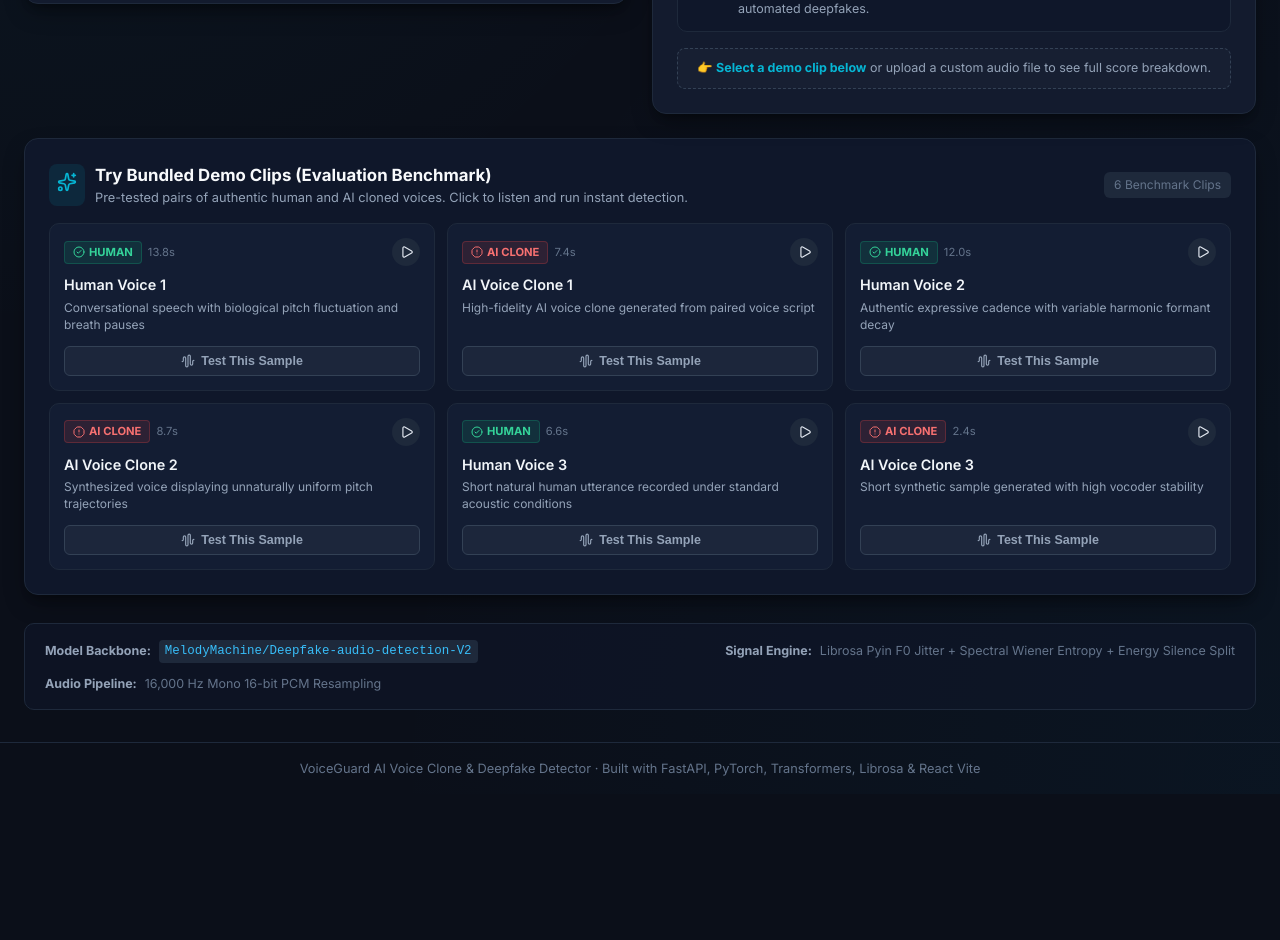
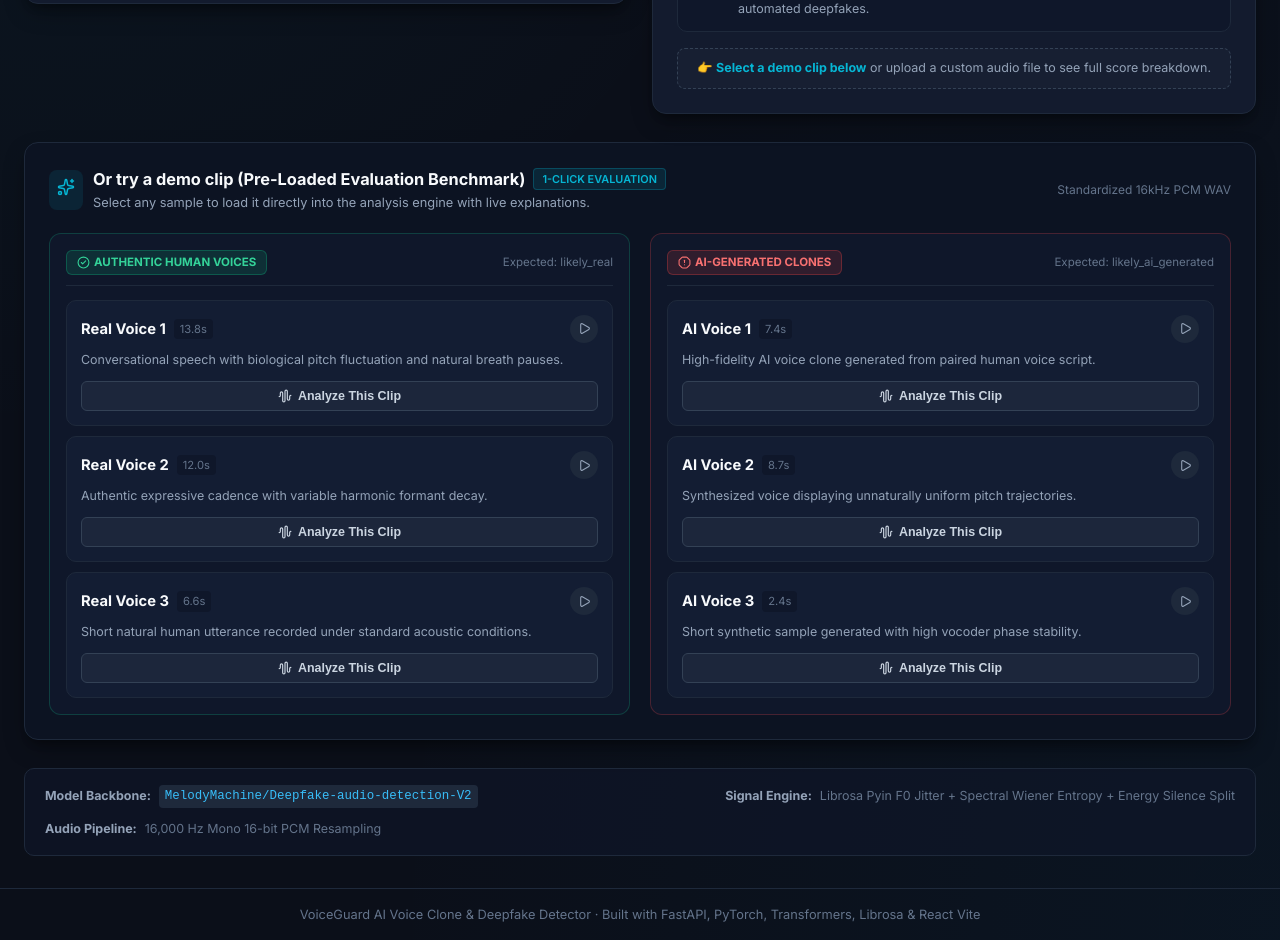
Before and after one commit to uk0976/VoiceGuard---AI-Voice-Clone-Deepfake-Detector, a React (Vite) app in the folder frontend/: page / in a window 1280 px wide. Shown: the part 740-1680 px from the top of the page. Before the commit the page ends 1534 px from the top, so only its background shows below. Built offline with nearby package versions, Linux system fonts and the light colour scheme.

Commit message:
feat(frontend): build DemoClipPicker with dual grouped sections and 1-click analysis flow

```diff
--- a/frontend/src/App.jsx
+++ b/frontend/src/App.jsx
@@ -11,13 +11,17 @@ export default function App() {
   const [isLoading, setIsLoading] = useState(false);
   const [errorMessage, setErrorMessage] = useState(null);
   const [selectedClipId, setSelectedClipId] = useState(null);
+  const [activeFile, setActiveFile] = useState(null);
   const [activeTab, setActiveTab] = useState('upload'); // 'upload' | 'stream'
 
   const handleAnalyzeFile = async (file, clipMeta = null) => {
+    setActiveFile(file);
     setIsLoading(true);
     setErrorMessage(null);
     if (clipMeta) {
       setSelectedClipId(clipMeta.id);
+    } else {
+      setSelectedClipId(null);
     }
 
     try {
@@ -35,6 +39,7 @@ export default function App() {
     setAnalysisResult(null);
     setErrorMessage(null);
     setSelectedClipId(null);
+    setActiveFile(null);
   };
 
   return (
@@ -238,7 +243,12 @@ export default function App() {
               >
                 {/* Left: Upload & Audio Inspector */}
                 <div>
-                  <FileUpload onAnalyze={handleAnalyzeFile} isLoading={isLoading} />
+                  <FileUpload
+                    onAnalyze={handleAnalyzeFile}
+                    isLoading={isLoading}
+                    externalFile={activeFile}
+                    onClear={handleReset}
+                  />
                 </div>
 
                 {/* Right: Results & Acoustic Metrics */}
--- a/frontend/src/components/DemoClipPicker.jsx
+++ b/frontend/src/components/DemoClipPicker.jsx
@@ -1,72 +1,69 @@
 import React, { useState } from 'react';
-import { Play, Pause, CheckCircle2, AlertOctagon, Sparkles, AudioWaveform } from 'lucide-react';
+import { Play, Pause, CheckCircle2, AlertOctagon, Sparkles, AudioWaveform, Loader2 } from 'lucide-react';
 
 export default function DemoClipPicker({ onSelectClip, isLoading, selectedClipId }) {
   const [playingId, setPlayingId] = useState(null);
   const [audioElements, setAudioElements] = useState({});
+  const [loadingClipId, setLoadingClipId] = useState(null);
 
-  const demoClips = [
+  const realClips = [
     {
       id: 'real_1',
       filename: 'real_1.wav',
       type: 'real',
-      title: 'Human Voice 1',
-      speaker: 'Natural Speaker',
+      label: 'Real Voice 1',
       duration: '13.8s',
-      url: 'http://localhost:8000/demo_clips/real_1.wav',
-      description: 'Conversational speech with biological pitch fluctuation and breath pauses'
-    },
-    {
-      id: 'fake_1',
-      filename: 'fake_1.wav',
-      type: 'fake',
-      title: 'AI Voice Clone 1',
-      speaker: 'Neural TTS Clone',
-      duration: '7.4s',
-      url: 'http://localhost:8000/demo_clips/fake_1.wav',
-      description: 'High-fidelity AI voice clone generated from paired voice script'
+      description: 'Conversational speech with biological pitch fluctuation and natural breath pauses.'
     },
     {
       id: 'real_2',
       filename: 'real_2.wav',
       type: 'real',
-      title: 'Human Voice 2',
-      speaker: 'Natural Speaker',
+      label: 'Real Voice 2',
       duration: '12.0s',
-      url: 'http://localhost:8000/demo_clips/real_2.wav',
-      description: 'Authentic expressive cadence with variable harmonic formant decay'
+      description: 'Authentic expressive cadence with variable harmonic formant decay.'
+    },
+    {
+      id: 'real_3',
+      filename: 'real_3.wav',
+      type: 'real',
+      label: 'Real Voice 3',
+      duration: '6.6s',
+      description: 'Short natural human utterance recorded under standard acoustic conditions.'
+    }
+  ];
+
+  const aiClips = [
+    {
+      id: 'fake_1',
+      filename: 'fake_1.wav',
+      type: 'fake',
+      label: 'AI Voice 1',
+      duration: '7.4s',
+      description: 'High-fidelity AI voice clone generated from paired human voice script.'
     },
     {
       id: 'fake_2',
       filename: 'fake_2.wav',
       type: 'fake',
-      title: 'AI Voice Clone 2',
-      speaker: 'Neural TTS Clone',
+      label: 'AI Voice 2',
       duration: '8.7s',
-      url: 'http://localhost:8000/demo_clips/fake_2.wav',
-      description: 'Synthesized voice displaying unnaturally uniform pitch trajectories'
-    },
-    {
-      id: 'real_3',
-      filename: 'real_3.wav',
-      type: 'real',
-      title: 'Human Voice 3',
-      speaker: 'Natural Speaker',
-      duration: '6.6s',
-      url: 'http://localhost:8000/demo_clips/real_3.wav',
-      description: 'Short natural human utterance recorded under standard acoustic conditions'
+      description: 'Synthesized voice displaying unnaturally uniform pitch trajectories.'
     },
     {
       id: 'fake_3',
       filename: 'fake_3.wav',
       type: 'fake',
-      title: 'AI Voice Clone 3',
-      speaker: 'Neural TTS Clone',
+      label: 'AI Voice 3',
       duration: '2.4s',
-      url: 'http://localhost:8000/demo_clips/fake_3.wav',
-      description: 'Short synthetic sample generated with high vocoder stability'
-    },
+      description: 'Short synthetic sample generated with high vocoder phase stability.'
+    }
   ];
+
+  const getAudioUrl = (filename) => {
+    // Relative URL works through Vite dev proxy (/demo_clips -> http://localhost:8000/demo_clips)
+    return `/demo_clips/${filename}`;
+  };
 
   const togglePlay = (clip, e) => {
     e.stopPropagation();
@@ -79,7 +76,7 @@ export default function DemoClipPicker({ onSelectClip, isLoading, selectedClipId
 
     let audio = audioElements[clip.id];
     if (!audio) {
-      audio = new Audio(clip.url);
+      audio = new Audio(getAudioUrl(clip.filename));
       audio.onended = () => setPlayingId(null);
       setAudioElements((prev) => ({ ...prev, [clip.id]: audio }));
     }
@@ -88,87 +85,90 @@ export default function DemoClipPicker({ onSelectClip, isLoading, selectedClipId
       audio.pause();
       setPlayingId(null);
     } else {
-      audio.play().catch(console.error);
+      audio.play().catch((err) => {
+        console.warn('Audio playback error (trying fallback):', err);
+        const fallbackAudio = new Audio(`http://localhost:8000/demo_clips/${clip.filename}`);
+        fallbackAudio.onended = () => setPlayingId(null);
+        fallbackAudio.play().catch(console.error);
+        setAudioElements((prev) => ({ ...prev, [clip.id]: fallbackAudio }));
+      });
       setPlayingId(clip.id);
     }
   };
 
   const handleTest = async (clip) => {
+    if (isLoading) return;
+    setLoadingClipId(clip.id);
+
     try {
-      // Fetch the audio file as a Blob and pass to analysis
-      const res = await fetch(clip.url);
+      // 1. Fetch audio blob from server
+      let res;
+      try {
+        res = await fetch(getAudioUrl(clip.filename));
+        if (!res.ok) throw new Error(`HTTP ${res.status}`);
+      } catch {
+        res = await fetch(`http://localhost:8000/demo_clips/${clip.filename}`);
+      }
+
       const blob = await res.blob();
       const file = new File([blob], clip.filename, { type: 'audio/wav' });
-      onSelectClip(file, clip);
+
+      // 2. Dispatch through exact same /analyze flow as manual upload
+      await onSelectClip(file, clip);
     } catch (err) {
-      console.error('Failed to load demo clip:', err);
+      console.error('Failed to load demo clip for analysis:', err);
+    } finally {
+      setLoadingClipId(null);
     }
   };
 
-  return (
-    <div className="vg-card" style={{ width: '100%', marginTop: '24px', backgroundColor: '#0f172a' }}>
-      <div style={{ display: 'flex', alignItems: 'center', justifyContent: 'space-between', marginBottom: '16px' }}>
-        <div style={{ display: 'flex', alignItems: 'center', gap: '10px' }}>
-          <div style={{ padding: '8px', borderRadius: '8px', background: 'rgba(6, 182, 212, 0.1)', color: '#06b6d4' }}>
-            <Sparkles size={20} />
-          </div>
-          <div>
-            <h3 style={{ fontSize: '1.05rem', fontWeight: '700', color: '#f8fafc' }}>
-              Try Bundled Demo Clips (Evaluation Benchmark)
-            </h3>
-            <p style={{ fontSize: '0.8rem', color: '#94a3b8' }}>
-              Pre-tested pairs of authentic human and AI cloned voices. Click to listen and run instant detection.
-            </p>
-          </div>
-        </div>
-        <span style={{ fontSize: '0.75rem', color: '#64748b', background: '#1e293b', padding: '4px 10px', borderRadius: '6px' }}>
-          6 Benchmark Clips
-        </span>
-      </div>
-
-      <div style={{ display: 'grid', gridTemplateColumns: 'repeat(auto-fit, minmax(300px, 1fr))', gap: '12px' }}>
-        {demoClips.map((clip) => {
+  const renderClipCard = (clip) => {
     const isReal = clip.type === 'real';
     const isSelected = selectedClipId === clip.id;
+    const isAnalyzingThis = isLoading && loadingClipId === clip.id;
     const isAudioPlaying = playingId === clip.id;
 
     return (
       <div
         key={clip.id}
+        onClick={() => handleTest(clip)}
         style={{
-                backgroundColor: isSelected ? 'rgba(6, 182, 212, 0.08)' : '#131d33',
+          backgroundColor: isSelected
+            ? (isReal ? 'rgba(16, 185, 129, 0.08)' : 'rgba(239, 68, 68, 0.08)')
+            : '#131d33',
           border: isSelected
-                  ? '1px solid #06b6d4'
+            ? (isReal ? '1px solid #10b981' : '1px solid #ef4444')
             : '1px solid #1e293b',
           borderRadius: '10px',
           padding: '14px',
           display: 'flex',
           flexDirection: 'column',
           justifyContent: 'space-between',
+          cursor: isLoading ? 'not-allowed' : 'pointer',
           transition: 'all 0.2s ease',
+          boxShadow: isSelected
+            ? (isReal ? '0 0 16px rgba(16, 185, 129, 0.2)' : '0 0 16px rgba(239, 68, 68, 0.2)')
+            : 'none',
           position: 'relative'
         }}
       >
         <div>
+          {/* Header Row: Title + Duration + Play/Pause Button */}
           <div style={{ display: 'flex', alignItems: 'center', justifyContent: 'space-between', marginBottom: '8px' }}>
-                  <div style={{ display: 'flex', alignItems: 'center', gap: '6px' }}>
-                    {isReal ? (
-                      <span style={{ display: 'inline-flex', alignItems: 'center', gap: '4px', fontSize: '0.7rem', fontWeight: '700', color: '#34d399', background: 'rgba(16, 185, 129, 0.12)', padding: '2px 8px', borderRadius: '4px', border: '1px solid rgba(16, 185, 129, 0.25)' }}>
-                        <CheckCircle2 size={12} /> HUMAN
+            <div style={{ display: 'flex', alignItems: 'center', gap: '8px' }}>
+              <span style={{ fontWeight: '700', fontSize: '0.92rem', color: '#f8fafc' }}>
+                {clip.label}
               </span>
-                    ) : (
-                      <span style={{ display: 'inline-flex', alignItems: 'center', gap: '4px', fontSize: '0.7rem', fontWeight: '700', color: '#f87171', background: 'rgba(239, 68, 68, 0.12)', padding: '2px 8px', borderRadius: '4px', border: '1px solid rgba(239, 68, 68, 0.25)' }}>
-                        <AlertOctagon size={12} /> AI CLONE
+              <span style={{ fontSize: '0.7rem', color: '#64748b', background: '#0f172a', padding: '2px 6px', borderRadius: '4px' }}>
+                {clip.duration}
               </span>
-                    )}
-                    <span style={{ fontSize: '0.7rem', color: '#64748b' }}>{clip.duration}</span>
             </div>
 
             <button
               onClick={(e) => togglePlay(clip, e)}
               style={{
-                      background: isAudioPlaying ? '#06b6d4' : '#1e293b',
-                      color: isAudioPlaying ? '#0b0f19' : '#e2e8f0',
+                background: isAudioPlaying ? (isReal ? '#10b981' : '#ef4444') : '#1e293b',
+                color: isAudioPlaying ? '#ffffff' : '#94a3b8',
                 border: 'none',
                 borderRadius: '50%',
                 width: '28px',
@@ -177,29 +177,37 @@ export default function DemoClipPicker({ onSelectClip, isLoading, selectedClipId
                 alignItems: 'center',
                 justifyContent: 'center',
                 cursor: 'pointer',
-                      transition: 'all 0.2s ease'
+                transition: 'all 0.2s ease',
+                flexShrink: 0
               }}
-                    title={isAudioPlaying ? 'Pause' : 'Play audio preview'}
+              title={isAudioPlaying ? 'Pause preview' : 'Listen to audio preview'}
             >
-                    {isAudioPlaying ? <Pause size={14} /> : <Play size={14} style={{ marginLeft: '1px' }} />}
+              {isAudioPlaying ? <Pause size={13} /> : <Play size={13} style={{ marginLeft: '1px' }} />}
             </button>
           </div>
 
-                <h4 style={{ fontSize: '0.9rem', fontWeight: '600', color: '#f1f5f9', marginBottom: '4px' }}>
-                  {clip.title}
-                </h4>
-                <p style={{ fontSize: '0.75rem', color: '#94a3b8', lineHeight: '1.4', marginBottom: '12px' }}>
+          <p style={{ fontSize: '0.78rem', color: '#94a3b8', lineHeight: '1.45', marginBottom: '12px' }}>
             {clip.description}
           </p>
         </div>
 
+        {/* Action Button */}
         <button
-                onClick={() => handleTest(clip)}
+          onClick={(e) => {
+            e.stopPropagation();
+            handleTest(clip);
+          }}
           disabled={isLoading}
           style={{
-                  background: isSelected ? 'linear-gradient(135deg, #06b6d4, #0284c7)' : 'rgba(255, 255, 255, 0.04)',
-                  color: isSelected ? '#ffffff' : '#94a3b8',
-                  border: isSelected ? 'none' : '1px solid #334155',
+            background: isSelected
+              ? (isReal ? 'rgba(16, 185, 129, 0.2)' : 'rgba(239, 68, 68, 0.2)')
+              : 'rgba(255, 255, 255, 0.04)',
+            color: isSelected
+              ? (isReal ? '#34d399' : '#f87171')
+              : '#cbd5e1',
+            border: isSelected
+              ? (isReal ? '1px solid #10b981' : '1px solid #ef4444')
+              : '1px solid #334155',
             padding: '7px 12px',
             borderRadius: '6px',
             fontSize: '0.78rem',
@@ -213,12 +221,110 @@ export default function DemoClipPicker({ onSelectClip, isLoading, selectedClipId
             width: '100%'
           }}
         >
+          {isAnalyzingThis ? (
+            <>
+              <Loader2 size={14} style={{ animation: 'spin 1s linear infinite' }} />
+              Analyzing Clip...
+            </>
+          ) : isSelected ? (
+            <>
               <AudioWaveform size={14} />
-                {isSelected ? 'Loaded in Analyzer' : 'Test This Sample'}
+              Loaded in Analyzer
+            </>
+          ) : (
+            <>
+              <AudioWaveform size={14} />
+              Analyze This Clip
+            </>
+          )}
         </button>
       </div>
     );
-        })}
+  };
+
+  return (
+    <div
+      className="vg-card"
+      style={{
+        width: '100%',
+        marginTop: '28px',
+        backgroundColor: '#0c1322',
+        border: '1px solid #1e293b'
+      }}
+    >
+      {/* Header with Visual Secondary Cue */}
+      <div style={{ display: 'flex', alignItems: 'center', justifyContent: 'space-between', marginBottom: '20px', flexWrap: 'wrap', gap: '12px' }}>
+        <div style={{ display: 'flex', alignItems: 'center', gap: '10px' }}>
+          <div style={{ padding: '8px', borderRadius: '8px', background: 'rgba(6, 182, 212, 0.1)', color: '#06b6d4' }}>
+            <Sparkles size={18} />
+          </div>
+          <div>
+            <div style={{ display: 'flex', alignItems: 'center', gap: '8px' }}>
+              <h3 style={{ fontSize: '1.02rem', fontWeight: '700', color: '#f8fafc' }}>
+                Or try a demo clip (Pre-Loaded Evaluation Benchmark)
+              </h3>
+              <span style={{ fontSize: '0.68rem', color: '#06b6d4', background: 'rgba(6, 182, 212, 0.12)', padding: '2px 8px', borderRadius: '4px', border: '1px solid rgba(6, 182, 212, 0.25)', fontWeight: '600' }}>
+                1-CLICK EVALUATION
+              </span>
+            </div>
+            <p style={{ fontSize: '0.8rem', color: '#94a3b8', marginTop: '2px' }}>
+              Select any sample to load it directly into the analysis engine with live explanations.
+            </p>
+          </div>
+        </div>
+
+        <div style={{ fontSize: '0.75rem', color: '#64748b' }}>
+          Standardized 16kHz PCM WAV
+        </div>
+      </div>
+
+      {/* Two Visually Grouped Sections: Authentic Human vs AI-Generated */}
+      <div style={{ display: 'grid', gridTemplateColumns: 'repeat(auto-fit, minmax(340px, 1fr))', gap: '20px' }}>
+        {/* Section 1: Authentic Human Voices */}
+        <div
+          style={{
+            backgroundColor: '#0f172a',
+            border: '1px solid rgba(16, 185, 129, 0.25)',
+            borderRadius: '12px',
+            padding: '16px'
+          }}
+        >
+          <div style={{ display: 'flex', alignItems: 'center', justifyContent: 'space-between', marginBottom: '14px', borderBottom: '1px solid #1e293b', paddingBottom: '10px' }}>
+            <div style={{ display: 'flex', alignItems: 'center', gap: '8px' }}>
+              <span style={{ display: 'inline-flex', alignItems: 'center', gap: '4px', fontSize: '0.72rem', fontWeight: '700', color: '#34d399', background: 'rgba(16, 185, 129, 0.15)', padding: '3px 10px', borderRadius: '6px', border: '1px solid rgba(16, 185, 129, 0.3)' }}>
+                <CheckCircle2 size={13} /> AUTHENTIC HUMAN VOICES
+              </span>
+            </div>
+            <span style={{ fontSize: '0.72rem', color: '#64748b' }}>Expected: likely_real</span>
+          </div>
+
+          <div style={{ display: 'flex', flexDirection: 'column', gap: '10px' }}>
+            {realClips.map(renderClipCard)}
+          </div>
+        </div>
+
+        {/* Section 2: AI-Generated Clones */}
+        <div
+          style={{
+            backgroundColor: '#0f172a',
+            border: '1px solid rgba(239, 68, 68, 0.25)',
+            borderRadius: '12px',
+            padding: '16px'
+          }}
+        >
+          <div style={{ display: 'flex', alignItems: 'center', justifyContent: 'space-between', marginBottom: '14px', borderBottom: '1px solid #1e293b', paddingBottom: '10px' }}>
+            <div style={{ display: 'flex', alignItems: 'center', gap: '8px' }}>
+              <span style={{ display: 'inline-flex', alignItems: 'center', gap: '4px', fontSize: '0.72rem', fontWeight: '700', color: '#f87171', background: 'rgba(239, 68, 68, 0.15)', padding: '3px 10px', borderRadius: '6px', border: '1px solid rgba(239, 68, 68, 0.3)' }}>
+                <AlertOctagon size={13} /> AI-GENERATED CLONES
+              </span>
+            </div>
+            <span style={{ fontSize: '0.72rem', color: '#64748b' }}>Expected: likely_ai_generated</span>
+          </div>
+
+          <div style={{ display: 'flex', flexDirection: 'column', gap: '10px' }}>
+            {aiClips.map(renderClipCard)}
+          </div>
+        </div>
       </div>
     </div>
   );
```
Also changed, not shown: frontend/src/components/FileUpload.jsx (+14 -1 lines). Lines whose indentation alone changed are shown as unchanged.
